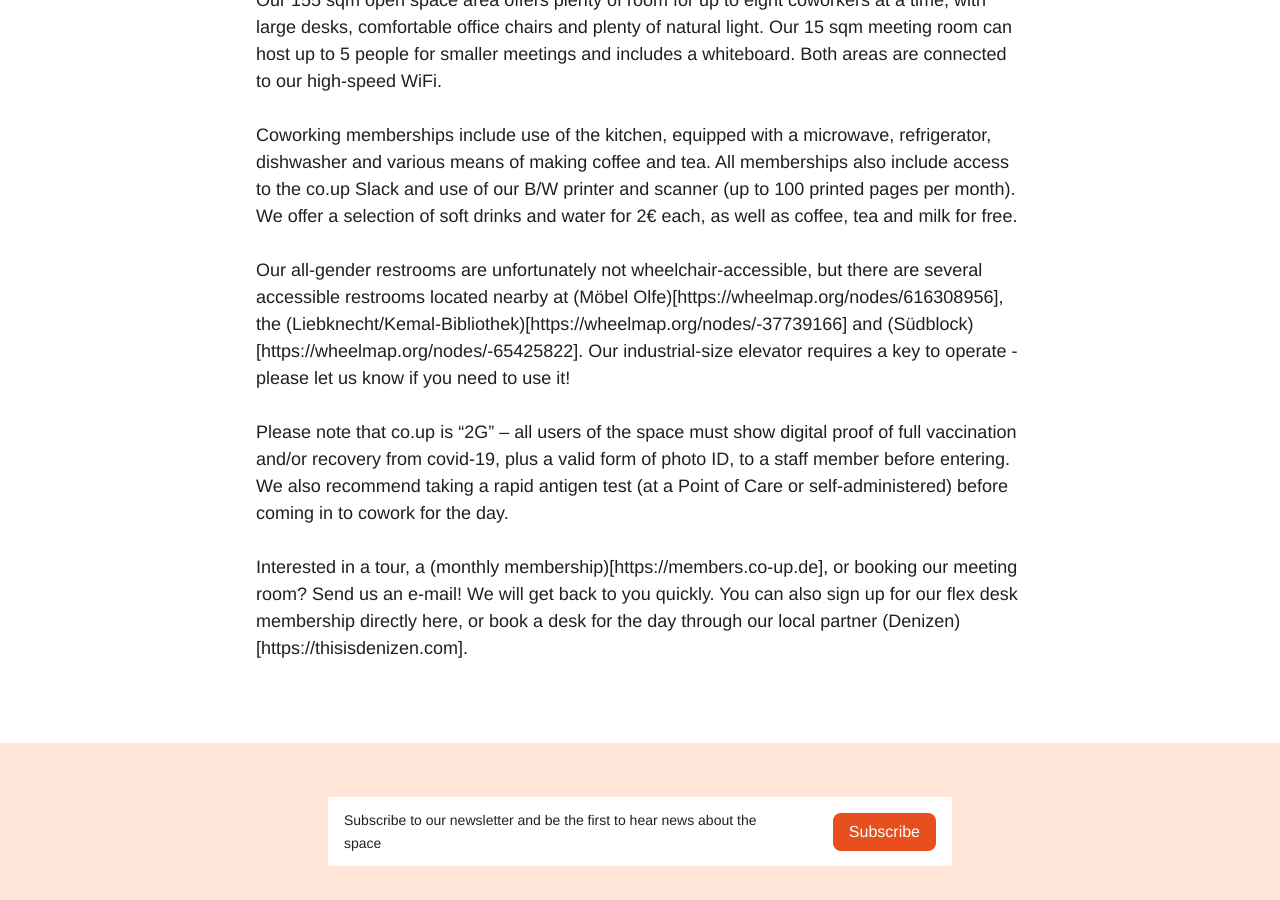
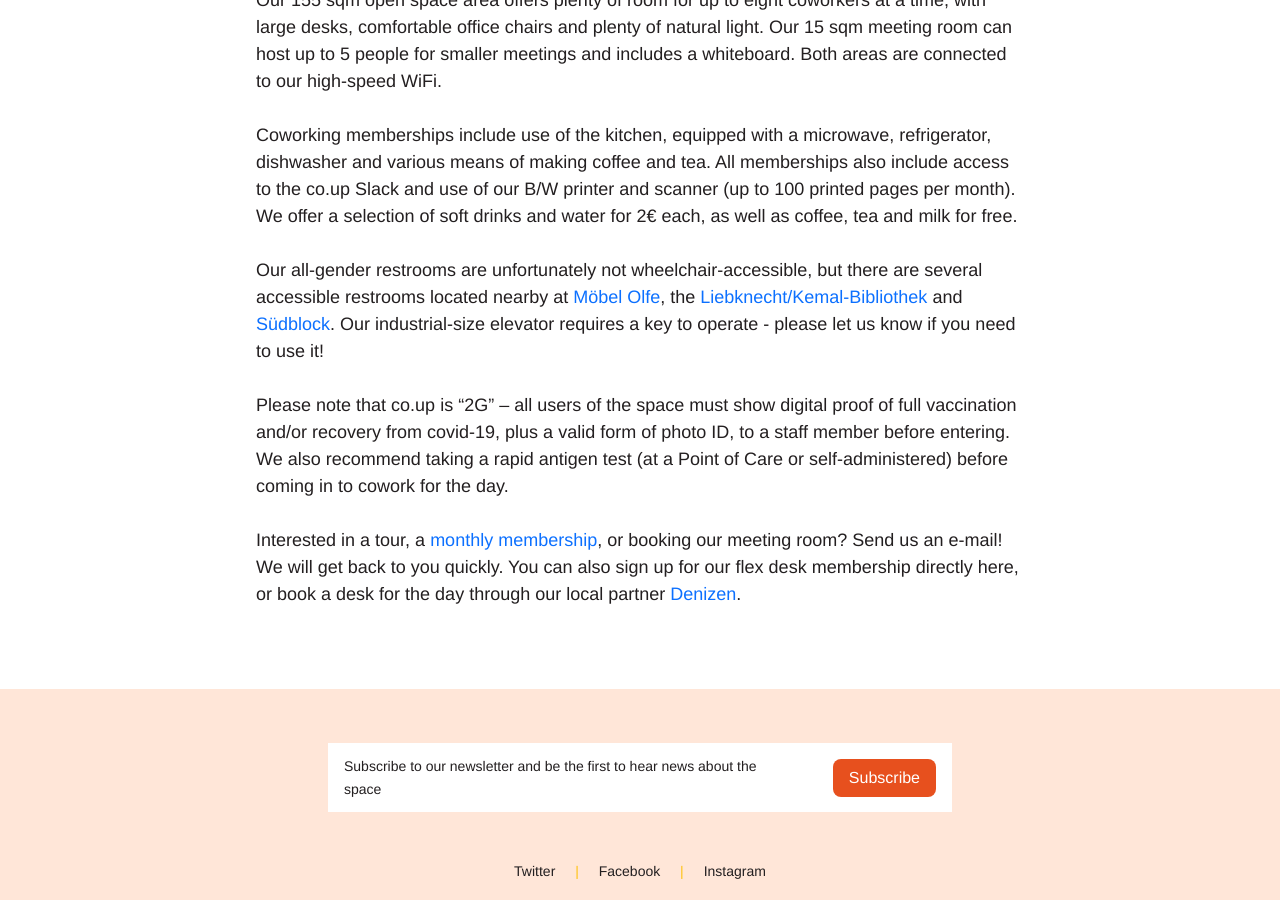
Before and after one commit to co-up/co-up.de, a Jekyll site: the page built from coworking.md, in a window 1280 px wide and 900 px high, scrolled down 587 px. Built offline with Jekyll 4.4.1, drawn with Linux system fonts in a browser that asks for light colours.

Commit message:
fixed links

```diff
--- a/coworking.md
+++ b/coworking.md
@@ -7,7 +7,6 @@
   Cowork at co.up!
 </h1>
 
-
 co.up began as one of the very first coworking spaces to open in Berlin, at the heart of Kreuzberg 36 on the U8 line. After shifting our focus to community events for four years, we are very happy to once again also offer coworking during the day!
 
 We’re located on the third floor of a classic Berlin factory building, in direct proximity to Kottbusser Tor and surrounded by a wide range of restaurants and cafés. You’ll find us by entering the wooden passageway currently located at Adalbertstr. 5-6, walking under the first overpass into the first courtyard, turning left into the second courtyard and heading past the bike racks to the door facing the mailboxes on the left. Ring at co.up to be buzzed in!
@@ -16,8 +15,8 @@
 
 Coworking memberships include use of the kitchen, equipped with a microwave, refrigerator, dishwasher and various means of making coffee and tea. All memberships also include access to the co.up Slack and use of our B/W printer and scanner (up to 100 printed pages per month). We offer a selection of soft drinks and water for 2€ each, as well as coffee, tea and milk for free.
 
-Our all-gender restrooms are unfortunately not wheelchair-accessible, but there are several accessible restrooms located nearby at (Möbel Olfe)[https://wheelmap.org/nodes/616308956], the (Liebknecht/Kemal-Bibliothek)[https://wheelmap.org/nodes/-37739166] and (Südblock)[https://wheelmap.org/nodes/-65425822]. Our industrial-size elevator requires a key to operate - please let us know if you need to use it!
+Our all-gender restrooms are unfortunately not wheelchair-accessible, but there are several accessible restrooms located nearby at [Möbel Olfe](https://wheelmap.org/nodes/616308956), the [Liebknecht/Kemal-Bibliothek](https://wheelmap.org/nodes/-37739166) and [Südblock](https://wheelmap.org/nodes/-65425822). Our industrial-size elevator requires a key to operate - please let us know if you need to use it!
 
 Please note that co.up is “2G” – all users of the space must show digital proof of full vaccination and/or recovery from covid-19, plus a valid form of photo ID, to a staff member before entering. We also recommend taking a rapid antigen test (at a Point of Care or self-administered) before coming in to cowork for the day.
 
-Interested in a tour, a (monthly membership)[https://members.co-up.de], or booking our meeting room? Send us an e-mail! We will get back to you quickly. You can also sign up for our flex desk membership directly here, or book a desk for the day through our local partner (Denizen)[https://thisisdenizen.com].
+Interested in a tour, a [monthly membership](https://members.co-up.de), or booking our meeting room? Send us an e-mail! We will get back to you quickly. You can also sign up for our flex desk membership directly here, or book a desk for the day through our local partner [Denizen](https://thisisdenizen.com).
```
